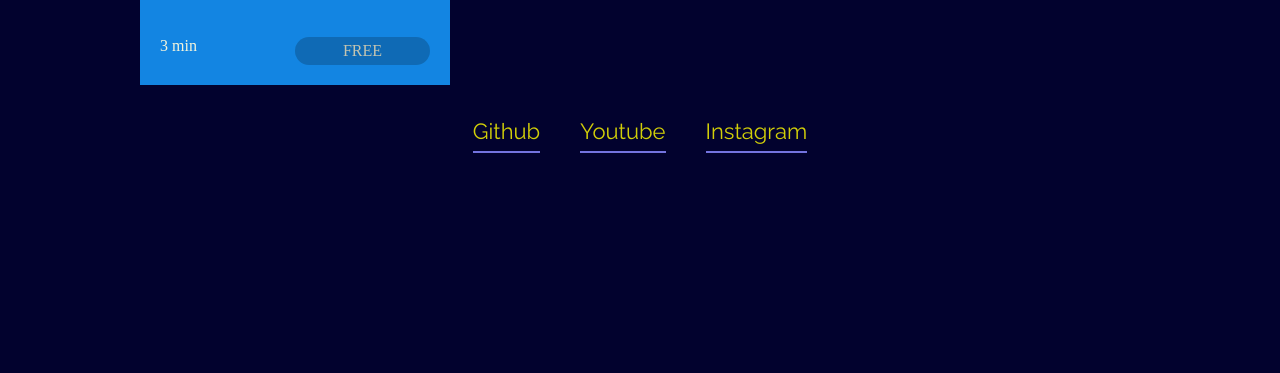
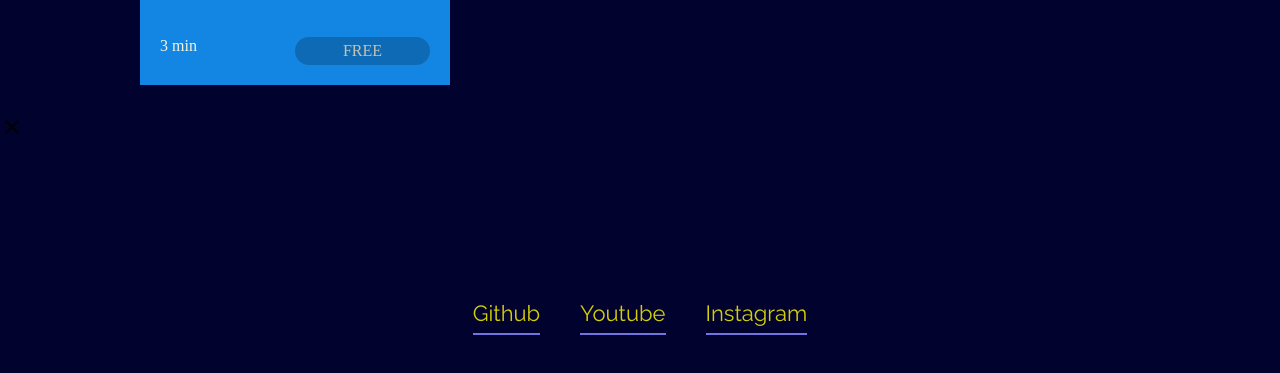
Before and after one commit to Anna-Gloriaa/site_2, a plain HTML site: page videos.html in a window 1280 px wide. Shown: the part 1745-2118 px from the top of the page. Before the commit the page ends 1942 px from the top, so only its background shows below. Drawn offline with nearby package versions, Linux system fonts and the light colour scheme.

Commit message:
Update videos.html

```diff
--- a/videos.html
+++ b/videos.html
@@ -4,8 +4,7 @@
 <head>
 
     <title>Sobre a Glória</title>
-    <link href="https://fonts.googleapis.com/icon?family=Material+Icons"
-    rel="stylesheet">
+    <link rel="stylesheet" href="https://fonts.googleapis.com/css2?family=Material+Symbols+Outlined:opsz,wght,FILL,GRAD@20..48,100..700,0..1,-50..200" />
 </head>
 <body>
 
@@ -143,9 +142,14 @@
         </div>
     </section>
 
-    <div class="modal_overlay">
+    <div class="modal_overlay active">
         <div class="modal">
-
+              <a class="close_modal">
+                <span class="material-symbols-outlined"> close</span>
+              </a>
+        </div>
+        <div class="modal_content">
+          <iframe src="  " frameborder="0"></iframe>
         </div>
     </div>
     <div  id="linksFooter"class="links">
@@ -153,5 +157,6 @@
         <a href="https://youtube.com" target="_blank">Youtube</a>
         <a href="https://instagram.com" target="_blank">Instagram</a>
    </div>
+   <script src="scripts.js"></script>
 </body>
 </html>
```
